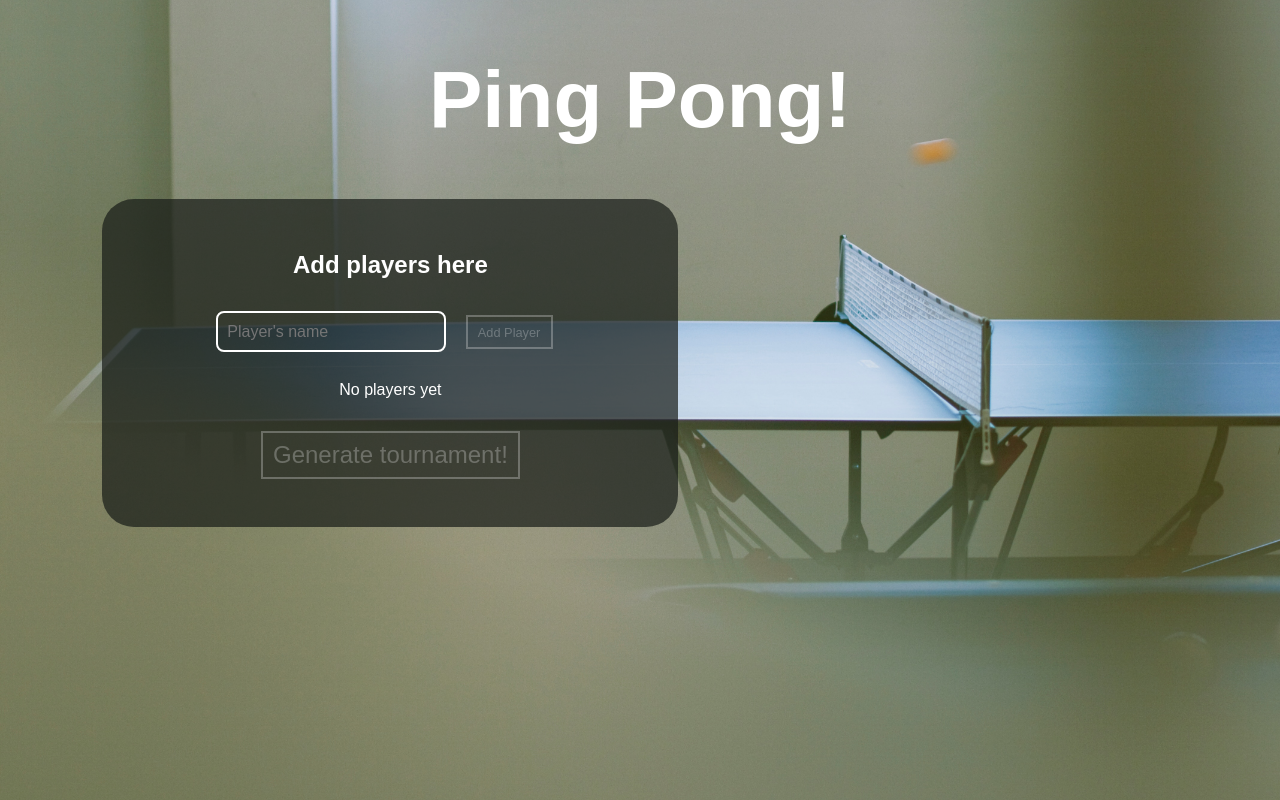
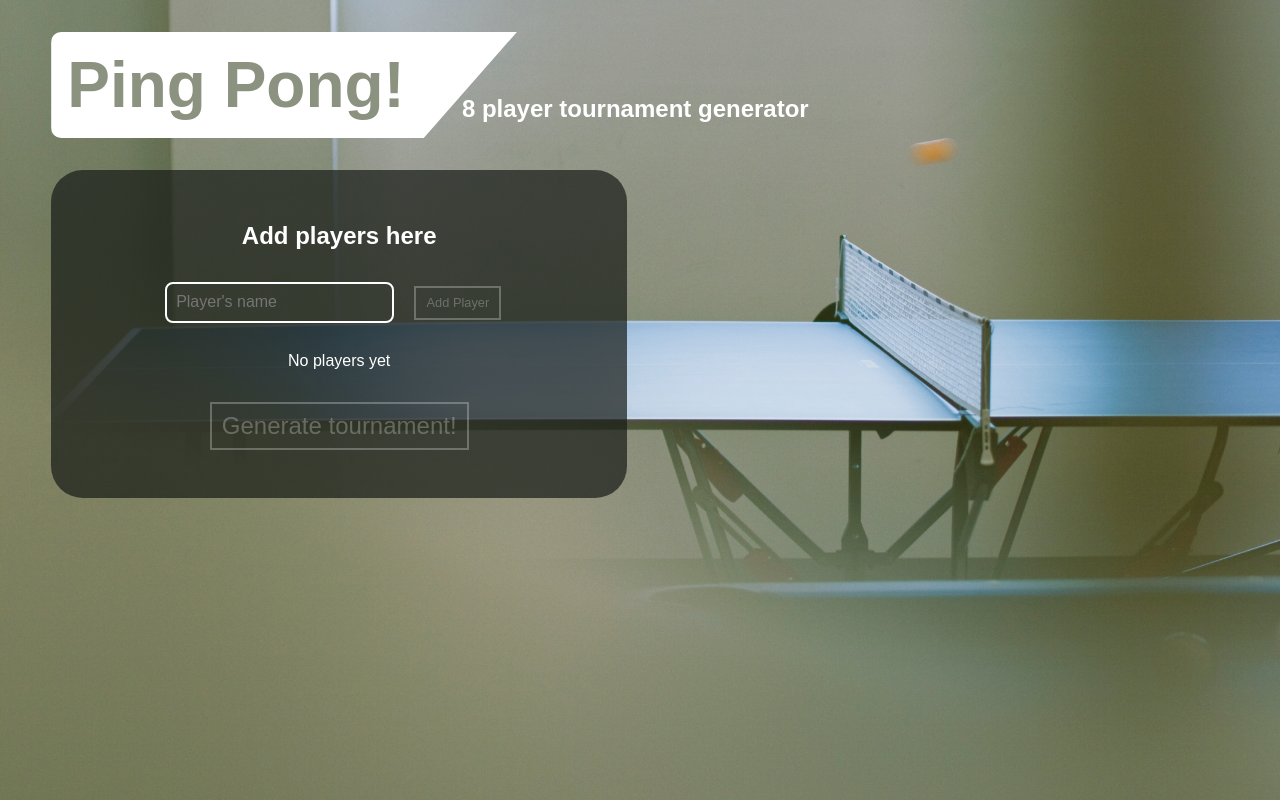
Before and after one commit to j-meech/Ping-pong-tournament-app, a React (Create React App) app: page / in a window 1280 px wide. Built offline with nearby package versions, Linux system fonts and the light colour scheme.

Commit message:
header styling

```diff
--- a/src/App.js
+++ b/src/App.js
@@ -1,17 +1,14 @@
-import React, { Component } from 'react';
+import React from 'react';
 import GeneratorContainer from './containers/GeneratorContainer';
+import Header from './components/Header';
 
-class App extends Component {
-  render() {
+const App = () => {
     return (
       <div className="App">
-        <header className="App-header">
-          <h1 className="App-title">Ping Pong!</h1>
-        </header>
+        <Header />
         <GeneratorContainer />
       </div>
     );
-  }
 }
 
 export default App;
--- /dev/null
+++ b/src/components/Header.js
@@ -0,0 +1,12 @@
+import React from 'react';
+
+const Header = () => {
+    return (
+        <header className="App-header">
+          <h1 className="App-title">Ping Pong!</h1>
+          <h2 className="App-subtitle">8 player tournament generator</h2>
+        </header>
+    );
+}
+
+export default Header;
--- a/src/components/RoundOne.js
+++ b/src/components/RoundOne.js
@@ -17,7 +17,7 @@ export class RoundOne extends Component {
 	}
 
 	render() {
-		const { pairs, winner, roundTwo, shuffledPlayers } = this.props;
+		const { pairs, winner, shuffledPlayers } = this.props;
 		const numberOfWinners = shuffledPlayers.filter(player => (player.get('won') === 1)).size;
 		const disabled = numberOfWinners === 4 && !this.state.clicked ? false : true;
 		const buttonClassName = disabled ? "btn btn-disabled" : "btn";
--- a/src/components/RoundThree.js
+++ b/src/components/RoundThree.js
@@ -17,7 +17,7 @@ export class RoundThree extends Component {
 	}
 
 	render() {
-		const { pairs, winner, roundThree, shuffledPlayers } = this.props;
+		const { pairs, winner, shuffledPlayers } = this.props;
 		const numberOfWinners = shuffledPlayers.filter(player => (player.get('won') === 3)).size;
 		const disabled = numberOfWinners === 1 && !this.state.clicked ? false : true;
 		const buttonClassName = disabled ? "btn btn-disabled" : "btn";
--- a/src/components/RoundTwo.js
+++ b/src/components/RoundTwo.js
@@ -17,7 +17,7 @@ export class RoundTwo extends Component {
 	}
 
 	render() {
-		const { pairs, winner, roundThree, shuffledPlayers } = this.props;
+		const { pairs, winner, shuffledPlayers } = this.props;
 		const numberOfWinners = shuffledPlayers.filter(player => (player.get('won') === 2)).size;
 		const disabled = numberOfWinners === 2 && !this.state.clicked ? false : true;
 		const buttonClassName = disabled ? "btn btn-disabled" : "btn";
--- a/src/styles/css/index.css
+++ b/src/styles/css/index.css
@@ -18,10 +18,26 @@ body {
   text-align: center; }
 
 .App-header {
-  color: white; }
-
-.App-title {
-  font-size: 5rem; }
+  display: flex;
+  margin-top: 4vh;
+  margin-left: 4vw;
+  margin-bottom: 4vh; }
+  .App-header .App-title {
+    color: #8c9280;
+    background-color: white;
+    font-size: 4rem;
+    margin: 0px;
+    padding: 1rem;
+    padding-right: 7rem;
+    border-radius: 10px 0px 0px 10px;
+    clip-path: polygon(0% 0%, 0% 100%, 80% 100%, 100% 0%); }
+  .App-header .App-subtitle {
+    color: white;
+    font-size: 1.5rem;
+    margin: 0px;
+    margin-bottom: 15px;
+    margin-left: -55px;
+    align-self: flex-end; }
 
 input {
   color: white;
@@ -42,7 +58,7 @@ ul {
   background-color: rgba(23, 28, 23, 0.7);
   padding: 2rem;
   border-radius: 2rem;
-  margin-left: 8vw;
+  margin-left: 4vw;
   margin-bottom: 5vh; }
 
 .list-container {
--- a/src/styles/scss/_App.scss
+++ b/src/styles/scss/_App.scss
@@ -22,11 +22,28 @@ body {
 }
 
 .App-header {
-  color: $white;
-}
-
-.App-title {
-  font-size: 5rem;
+  display: flex;
+  margin-top: 4vh;
+  margin-left: 4vw;
+  margin-bottom: 4vh;
+  .App-title {
+    color: #8c9280;
+    background-color: $white;
+    font-size: 4rem;
+    margin: 0px;
+    padding: 1rem;
+    padding-right: 7rem;
+    border-radius: 10px 0px 0px 10px;
+    clip-path: polygon(0% 0%, 0% 100%, 80% 100%, 100% 0%);
+  }
+  .App-subtitle {
+    color: $white;
+    font-size: 1.5rem;
+    margin: 0px;
+    margin-bottom: 15px;
+    margin-left: -55px;
+    align-self: flex-end;
+  }
 }
 
 input {
--- a/src/styles/scss/_generator.scss
+++ b/src/styles/scss/_generator.scss
@@ -3,7 +3,7 @@
 	background-color: $background-colour;
 	padding: 2rem;
 	border-radius: 2rem;
-	margin-left: 8vw;
+	margin-left: 4vw;
 	margin-bottom: 5vh;
 }
 
```
Also changed, not shown: package.json (line endings or trailing spaces), 1 other file (tests, documents, lock files or other folders).
